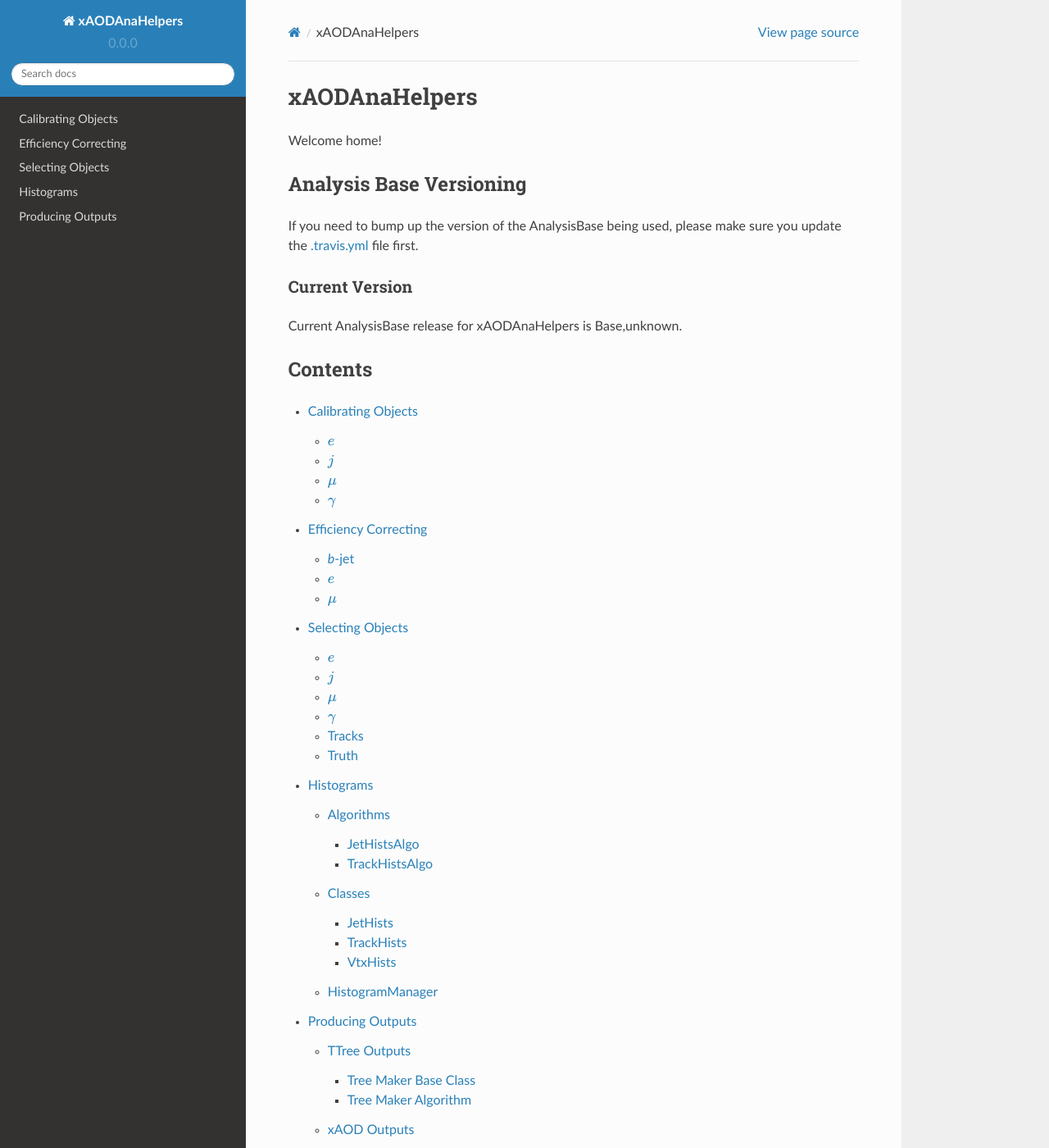
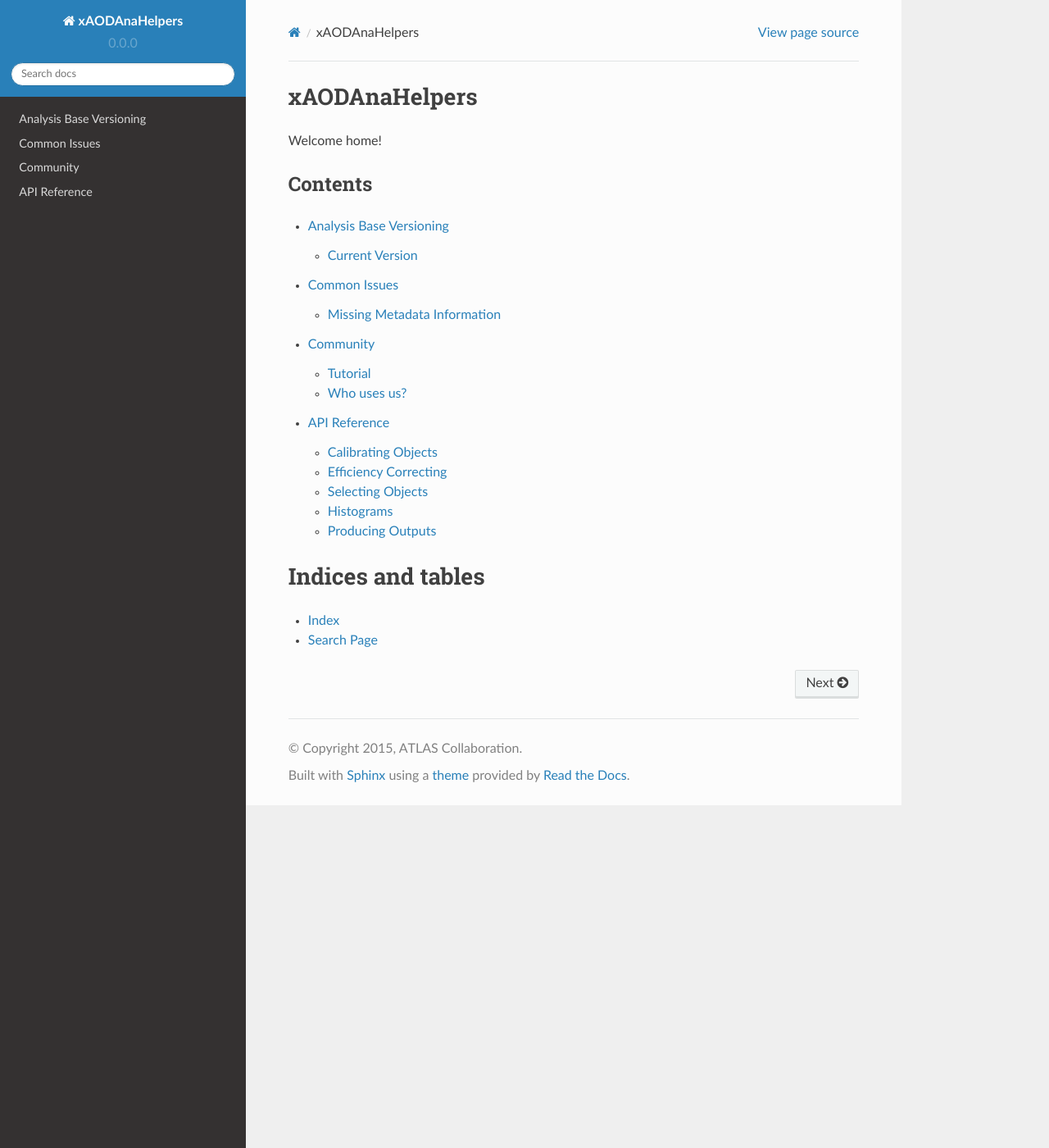
Before and after one commit to UCATLAS/xAODAnaHelpers, a Sphinx documentation site: the page built from docs/index.rst, in a window 1280 px wide and 1400 px high. Shown: the whole window at 82% size. Built offline with Sphinx 7.4.7 and the Read the Docs theme 2.0.0, drawn with Linux system fonts in a browser that asks for light colours.

```diff
--- /dev/null
+++ b/docs/API.rst
@@ -0,0 +1,11 @@
+API Reference
+=============
+
+.. toctree::
+   :maxdepth: 4
+
+   Calibrators
+   Correctors
+   Selectors
+   Histograms
+   Outputs
--- a/docs/index.rst
+++ b/docs/index.rst
@@ -3,28 +3,16 @@ xAODAnaHelpers
 
 Welcome home!
 
-Analysis Base Versioning
-------------------------
-
-If you need to bump up the version of the AnalysisBase being used, please make sure you update the `.travis.yml <https://github.com/UCATLAS/xAODAnaHelpers/blob/master/.travis.yml>`_ file first.
-
-Current Version
-~~~~~~~~~~~~~~~
-
-.. Cannot bold just yet: http://stackoverflow.com/questions/33537747/substitution-inside-inline-markup-while-escaping-whitespace
-Current AnalysisBase release for |xAH| is Base,\ |analysis_base_release|\ .
-
 Contents
 --------
 
 .. toctree::
-   :maxdepth: 4
+   :maxdepth: 2
 
-   Calibrators
-   Correctors
-   Selectors
-   Histograms
-   Outputs
+   Versions
+   Issues
+   Community
+   API
 
 Indices and tables
 ==================
```
Also changed, not shown: docs/Community.rst (added, +28 -0 lines), docs/Issues.rst (added, +11 -0 lines), docs/Versions.rst (added, +11 -0 lines).
